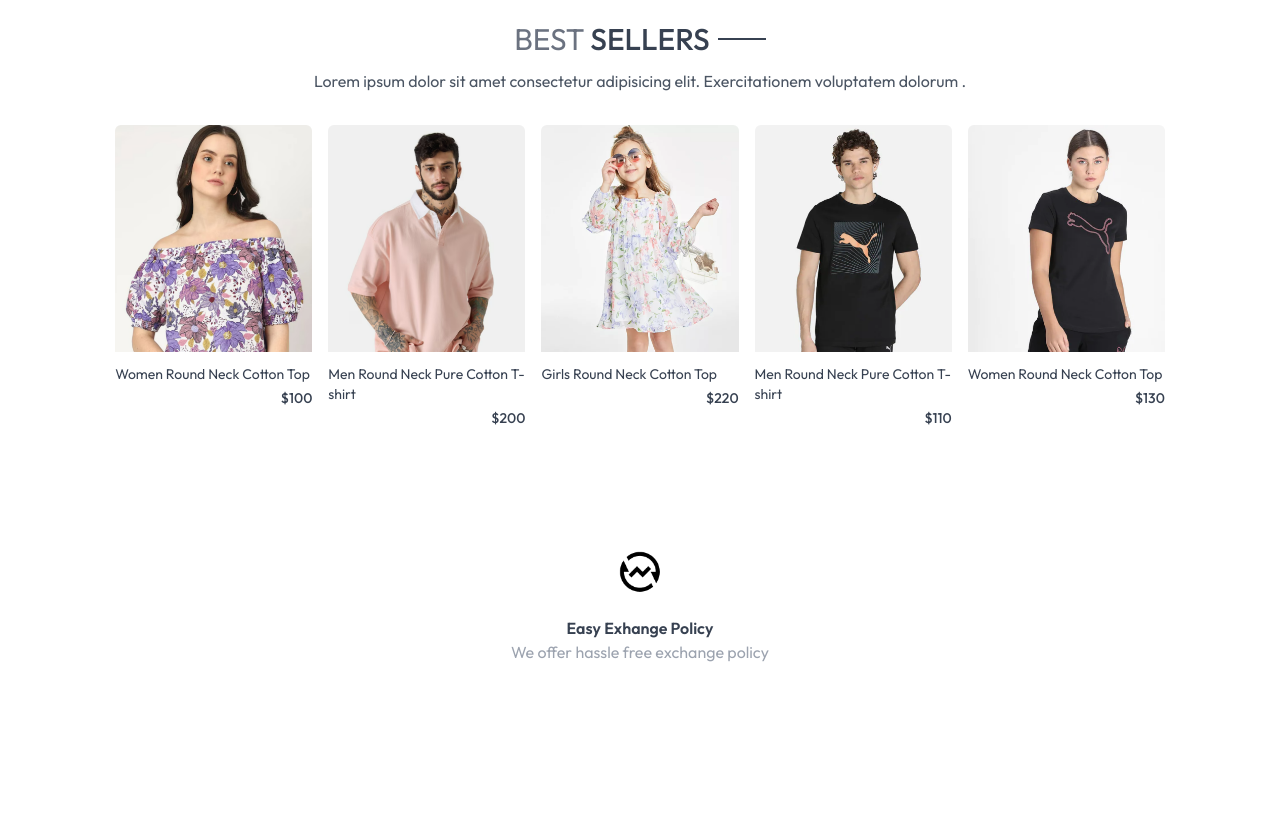
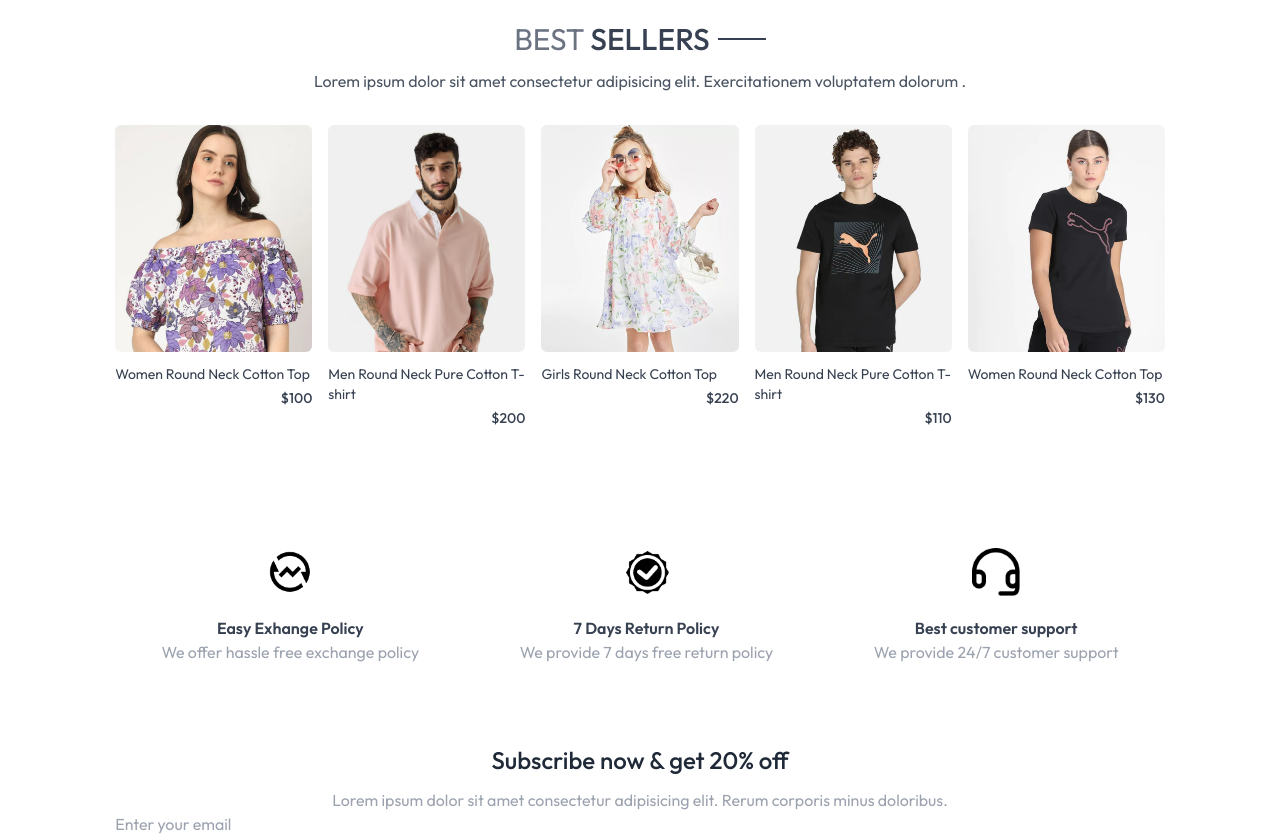
Before and after one commit to LivingHopeDev/Elpis-store, a React (Vite) app: page / in a window 1280 px wide. Shown: the part 1460-2296 px from the top of the page. Before the commit the page ends 2204 px from the top, so only its background shows below. Built offline with nearby package versions, Linux system fonts and the light colour scheme.

Commit message:
feat: add policy section

```diff
--- /dev/null
+++ b/src/components/Newsletter.tsx
@@ -0,0 +1,22 @@
+const Newsletter = () => {
+  return (
+    <div className="text-center">
+      <p className="text-2xl font-medium text-gray-800">
+        Subscribe now & get 20% off
+      </p>
+      <p className="text-gray-400 mt-3">
+        Lorem ipsum dolor sit amet consectetur adipisicing elit. Rerum corporis
+        minus doloribus.
+      </p>
+      <form>
+        <input
+          type="email"
+          placeholder="Enter your email"
+          className="w-full sm:flex-1 outline-none"
+        />
+      </form>
+    </div>
+  );
+};
+
+export default Newsletter;
--- a/src/components/Policy.tsx
+++ b/src/components/Policy.tsx
@@ -13,6 +13,26 @@ const Policy = () => {
         <p className=" font-semibold">Easy Exhange Policy</p>
         <p className="text-gray-400">We offer hassle free exchange policy</p>
       </div>
+      <div>
+        <img
+          src={assets.quality_icon}
+          alt=""
+          className="
+              w-12 m-auto mb-5"
+        />
+        <p className=" font-semibold">7 Days Return Policy</p>
+        <p className="text-gray-400">We provide 7 days free return policy</p>
+      </div>{" "}
+      <div>
+        <img
+          src={assets.support_img}
+          alt=""
+          className="
+              w-12 m-auto mb-5"
+        />
+        <p className=" font-semibold">Best customer support</p>
+        <p className="text-gray-400">We provide 24/7 customer support</p>
+      </div>
     </div>
   );
 };
--- a/src/components/ProductItems.tsx
+++ b/src/components/ProductItems.tsx
@@ -19,11 +19,11 @@ const ProductItems = ({
   const { currency } = shopContext;
   return (
     <Link to={`/product/${id}`} className="text-gray-700 cursor-pointer">
-      <div className="overflow-hidden rounded-md">
+      <div className="overflow-hidden ">
         <img
           src={image[0]}
           alt=""
-          className="hover:scale-110 transition ease-in-out"
+          className="hover:scale-110 transition ease-in-out rounded-md"
         />
         <p className="pt-3 pb-1 text-sm">{name}</p>
         <p className="text-sm font-medium w-full flex justify-end">
--- a/src/pages/Home.tsx
+++ b/src/pages/Home.tsx
@@ -1,6 +1,7 @@
 import BestSeller from "../components/BestSeller";
 import Hero from "../components/Hero";
 import LatestCollection from "../components/LatestCollection";
+import Newsletter from "../components/Newsletter";
 import Policy from "../components/Policy";
 
 const Home = () => {
@@ -10,6 +11,7 @@ const Home = () => {
       <LatestCollection />
       <BestSeller />
       <Policy />
+      <Newsletter />
     </div>
   );
 };
```
